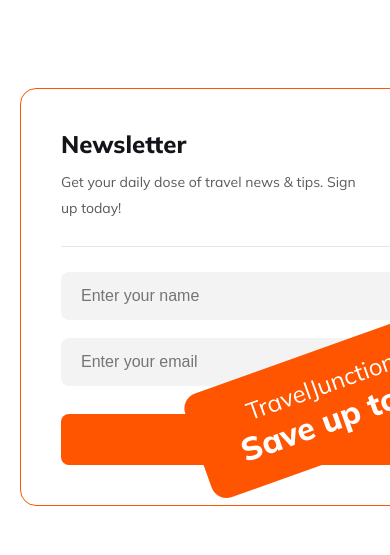
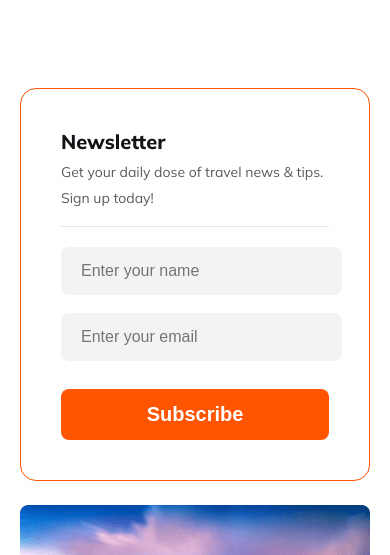
Before and after one commit to rifaj007/web-development-assignment-02, a plain HTML site: page index.html in a window 390 px wide. Shown: the part 7534-8089 px from the top of the page. Drawn offline with Linux system fonts and the light colour scheme.

Commit message:
news letter section mobile device responsive done

```diff
--- a/css/styles.css
+++ b/css/styles.css
@@ -613,6 +613,29 @@ img {
 
 /* responsive media query styles */
 
+
+@media screen and (min-width: 577px) and (max-width: 991px) {
+
+	.footer-section {
+		background: rgba(19, 19, 24, 0.05);
+		padding: 70px 50px;
+	}
+
+	.footer-social-link {
+		padding-bottom: 35px;
+		margin: 0 50px;
+		margin-bottom: 50px;
+	}
+
+}
+
+@media (min-width: 992px) and (max-width: 1200px) {
+
+
+}
+
+/* mobile device: 575px */
+
 @media screen and (max-width:576px) {
 
 	main {
@@ -622,6 +645,47 @@ img {
 	p {
 		font-size: 14px;
 	}
+
+	.news-letter-section {
+		margin-bottom: 25px;
+		flex-direction: column;
+	}
+
+	/* news letter section */
+
+	.news-letter-form-area {
+		min-width: auto;
+	}
+
+	.news-letter-description {
+		padding-bottom: 15px;
+		margin-bottom: 20px;
+	}
+
+	.news-letter-description h3 {
+		font-size: 20px;
+		margin-bottom: 5px;
+	}
+
+	.news-letter-form input {
+		min-width: 84%;
+	}
+
+	.discount-banner {
+		min-width: 215px;
+		padding: 20px 0;
+		bottom: 35px;
+	}
+
+	.discount-banner span {
+		font-size: 15px;
+	}
+
+	.discount-banner h2 {
+		font-size: 22px;
+	}
+
+	/* footer section */
 
 	.footer-section {
 		background: rgba(19, 19, 24, 0.05);
@@ -649,22 +713,11 @@ img {
 
 }
 
-@media screen and (min-width: 577px) and (max-width: 991px) {
+/* extra small device: 375px */
 
-	.footer-section {
-		background: rgba(19, 19, 24, 0.05);
-		padding: 70px 50px;
+@media only screen and (min-width: 376px) and (max-width: 576px) {
+
+	.news-letter-form input {
+		min-width: 90%;
 	}
-
-	.footer-social-link {
-		padding-bottom: 35px;
-		margin: 0 50px;
-		margin-bottom: 50px;
-	}
-
 }
-
-@media (min-width: 992px) and (max-width: 1200px) {
-
-
-}
--- a/index.html
+++ b/index.html
@@ -334,7 +334,7 @@
             <div class="news-letter-form-area">
                 <div class="news-letter-description">
                     <h3>Newsletter</h3>
-                    <p>Get your daily dose of travel news & tips. Sign <br> up today!</p>
+                    <p>Get your daily dose of travel news & tips. Sign up today!</p>
                 </div>
 
                 <form class="news-letter-form">
```
